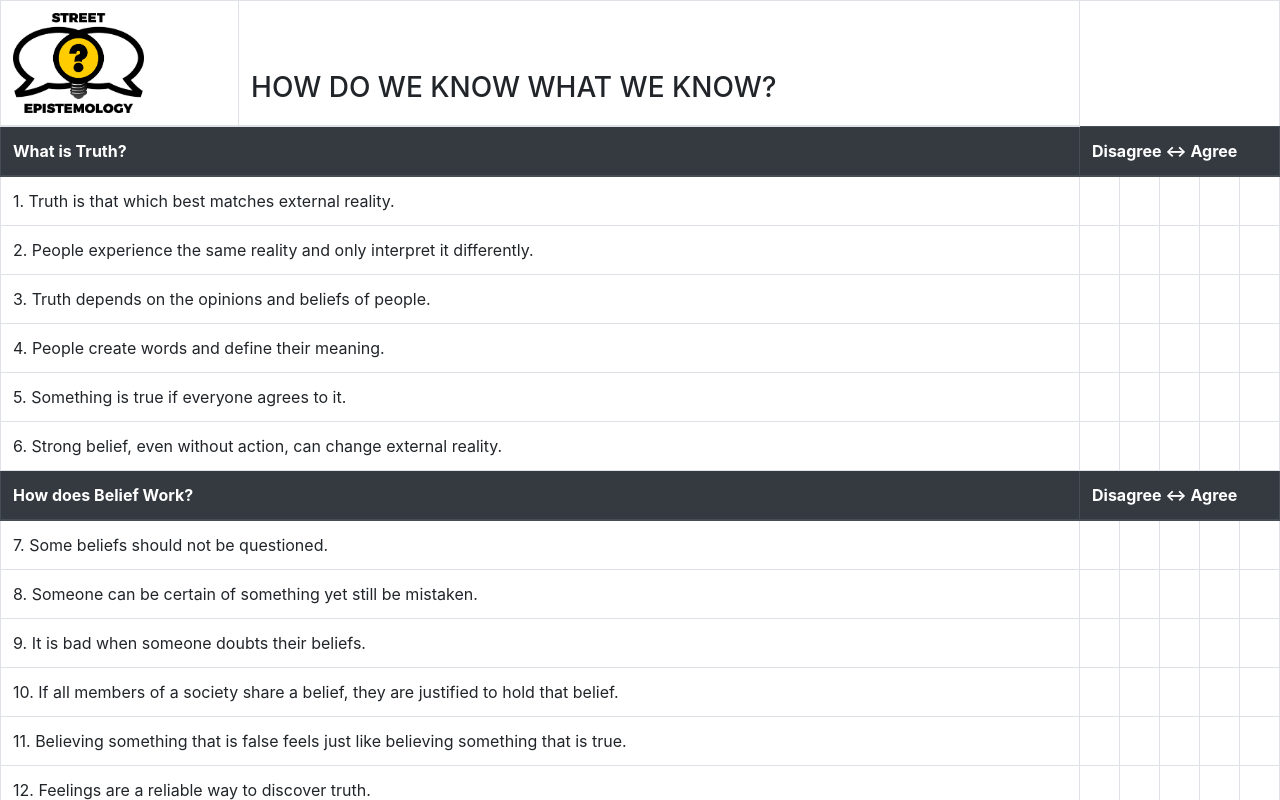
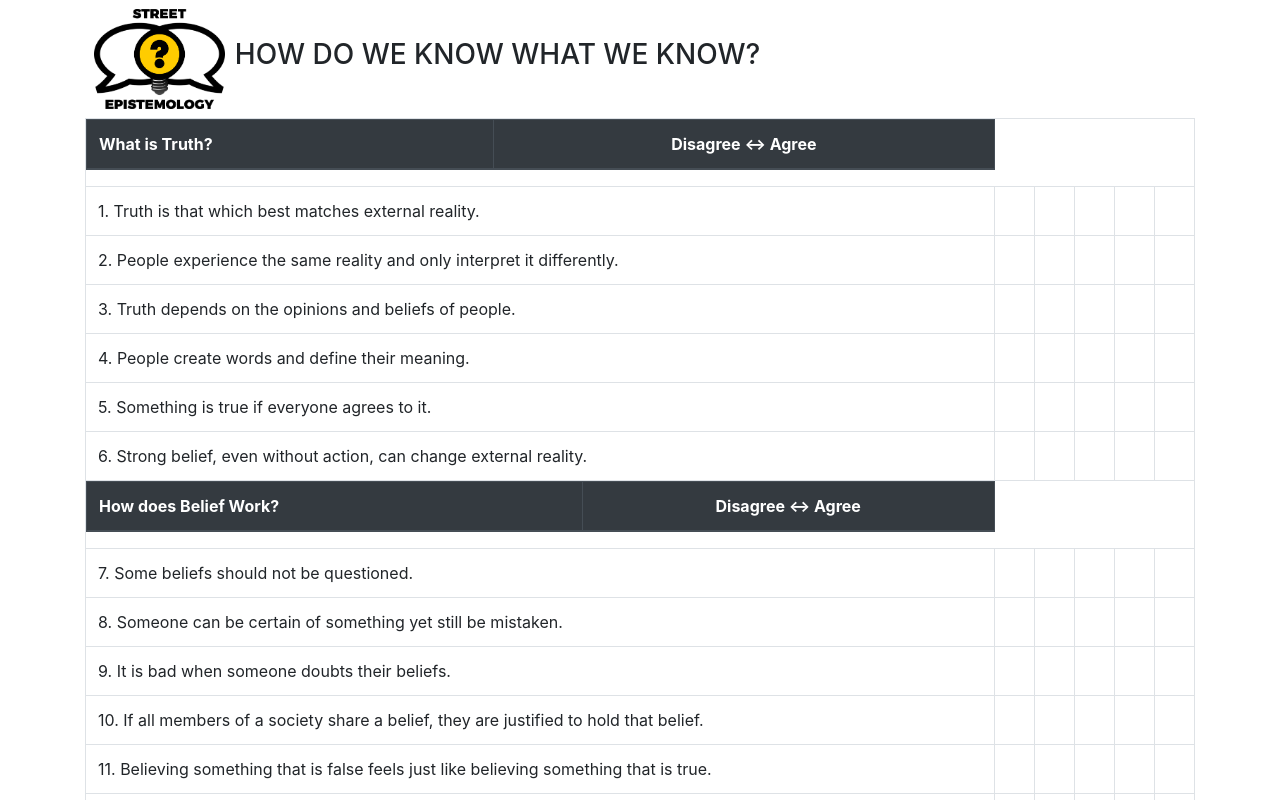
Before and after one commit to Street-Epistemology/se-survey, a React (Create React App) app in the folder se-survey/: page / in a window 1280 px wide. Shown: the top 800 px of the page. Built offline with nearby package versions, Linux system fonts and the light colour scheme.

Commit message:
Warning fixes and general layout improvements

```diff
--- a/se-survey/src/App.css
+++ b/se-survey/src/App.css
@@ -2,7 +2,7 @@
 .td-check {
   cursor: pointer;
   padding: 0px;
-  align-content: center;
+  text-align: center;
   vertical-align: middle;
   width: 40px;
 }
@@ -10,3 +10,7 @@
 th {
   vertical-align: middle;
 }
+
+th.center {
+  text-align: center;
+}
--- a/se-survey/src/App.tsx
+++ b/se-survey/src/App.tsx
@@ -3,9 +3,7 @@ import logo from './images/se-logo-color.png';
 import questionJson from './files/questions.json';
 import { QuestionResponse, Question } from './components/Question';
 import { Confidence } from './utils/Confidence';
-import { stringify } from 'querystring';
 import { useRouteMatch, match } from 'react-router-dom';
-import { Match } from '@testing-library/react';
 
 interface QuestionGroup {
   questions: QuestionResponse[];
@@ -58,7 +56,7 @@ const getHash = (groups: QuestionGroup[]): string => {
 
 const loadHash = (hash: string | undefined): QuestionGroup[] => {
   const result = loadData();
-  if (hash == undefined) return result;
+  if (hash === undefined) return result;
   const questions = result.flatMap((group) => group.questions);
   const setConfidenceAtIndex = (
     index: number,
@@ -86,31 +84,22 @@ const Questionnaire: React.FC<QuestionnaireProps> = ({
   handleSelection,
 }) => {
   return (
-    <div className="container-s">
     <table className="table table-bordered table-bordered ">
-        <thead>
-          <tr>
-            <th scope="col">
-              <img src={logo} height={100} className="App-logo" alt="logo" />
-            </th>
-            <th scope="col" align="center">
-              <h3>HOW DO WE KNOW WHAT WE KNOW?</h3>
-            </th>
-          </tr>
-        </thead>
       {questionGroups.map((group, groupNo) => {
         return (
           <>
+            <table className="table table-bordered table-bordered ">
               <thead className="thead-dark">
                 <tr>
                   <th className="bth" colSpan={2}>
                     {group.groupName}
                   </th>
-                  <th className="bth" colSpan={5}>
+                  <th className="bth center" colSpan={5}>
                     Disagree ↔ Agree
                   </th>
                 </tr>
               </thead>
+            </table>
             {group.questions.map((question, questionNo) => {
               let lineNo = groupNo * 6 + questionNo + 1;
               return (
@@ -126,14 +115,13 @@ const Questionnaire: React.FC<QuestionnaireProps> = ({
         );
       })}
     </table>
-    </div>
   );
 };
 
 type TParams = { id?: string | undefined };
 
 const App = () => {
-  const match : match<TParams> = useRouteMatch();
+  const match: match<TParams> = useRouteMatch();
   const [questionGroups, setQuestionGroups] = useState<QuestionGroup[]>(
     loadHash(match.params.id)
   );
@@ -153,11 +141,28 @@ const App = () => {
 
   return (
     <div className="App">
+      <div className="container fluid">
+        <thead>
+          <tr>
+            <th scope="col">
+              <img
+                src={logo}
+                height={100}
+                className="App-logo m-2"
+                alt="logo"
+              />
+            </th>
+            <th scope="col" align="center">
+              <h3>HOW DO WE KNOW WHAT WE KNOW?</h3>
+            </th>
+          </tr>
+        </thead>
         <Questionnaire
           questionGroups={questionGroups}
           handleSelection={handleSelection}
         />
       </div>
+    </div>
   );
 };
 
```
Lines whose indentation alone changed are shown as unchanged.
